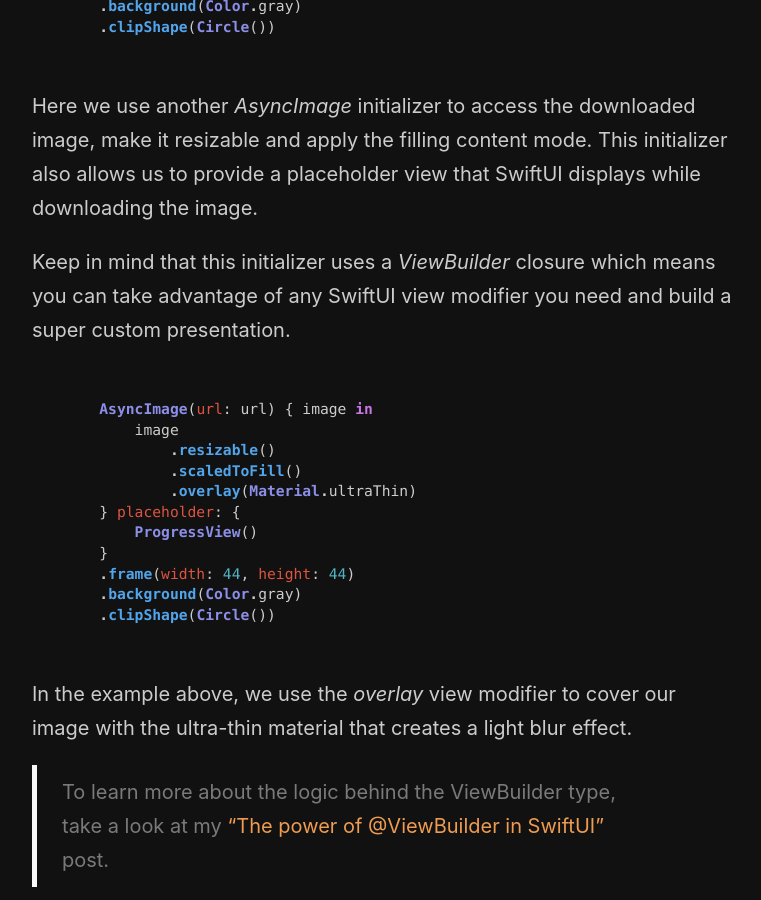
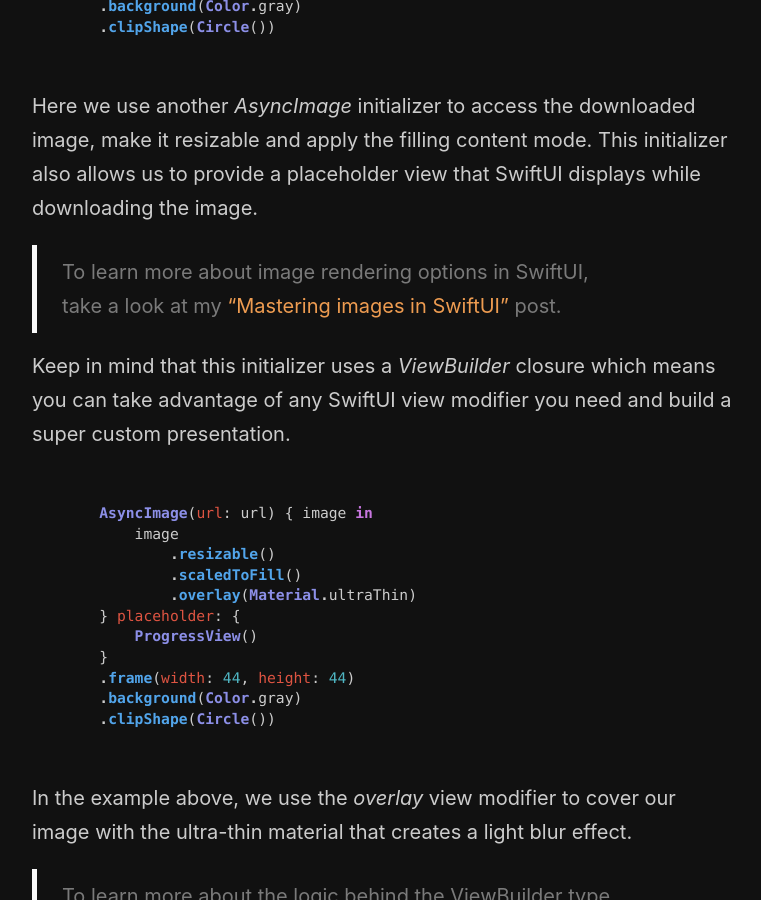
Before and after one commit to mecid/mecid.github.io, a Jekyll site: the page built from _posts/2021-07-07-mastering-asyncimage-in-swiftui.md, in a window 1280 px wide and 900 px high, scrolled down 1713 px. Shown: the whole window, without its empty margins (258-1019 px from the left). Built offline with Jekyll 4.4.1, drawn with Linux system fonts in a browser that asks for light colours.

Commit message:
another reference post added to async image post

````diff
--- a/_posts/2021-07-07-mastering-asyncimage-in-swiftui.md
+++ b/_posts/2021-07-07-mastering-asyncimage-in-swiftui.md
@@ -52,6 +52,8 @@ Usually, we need to customize the size of the downloaded image, scaling options,
 ```
 
 Here we use another *AsyncImage* initializer to access the downloaded image, make it resizable and apply the filling content mode. This initializer also allows us to provide a placeholder view that SwiftUI displays while downloading the image.
+
+> To learn more about image rendering options in SwiftUI, take a look at my ["Mastering images in SwiftUI"](/2020/05/27/mastering-images-in-swiftui/) post.
 
 Keep in mind that this initializer uses a *ViewBuilder* closure which means you can take advantage of any SwiftUI view modifier you need and build a super custom presentation.
 
````
